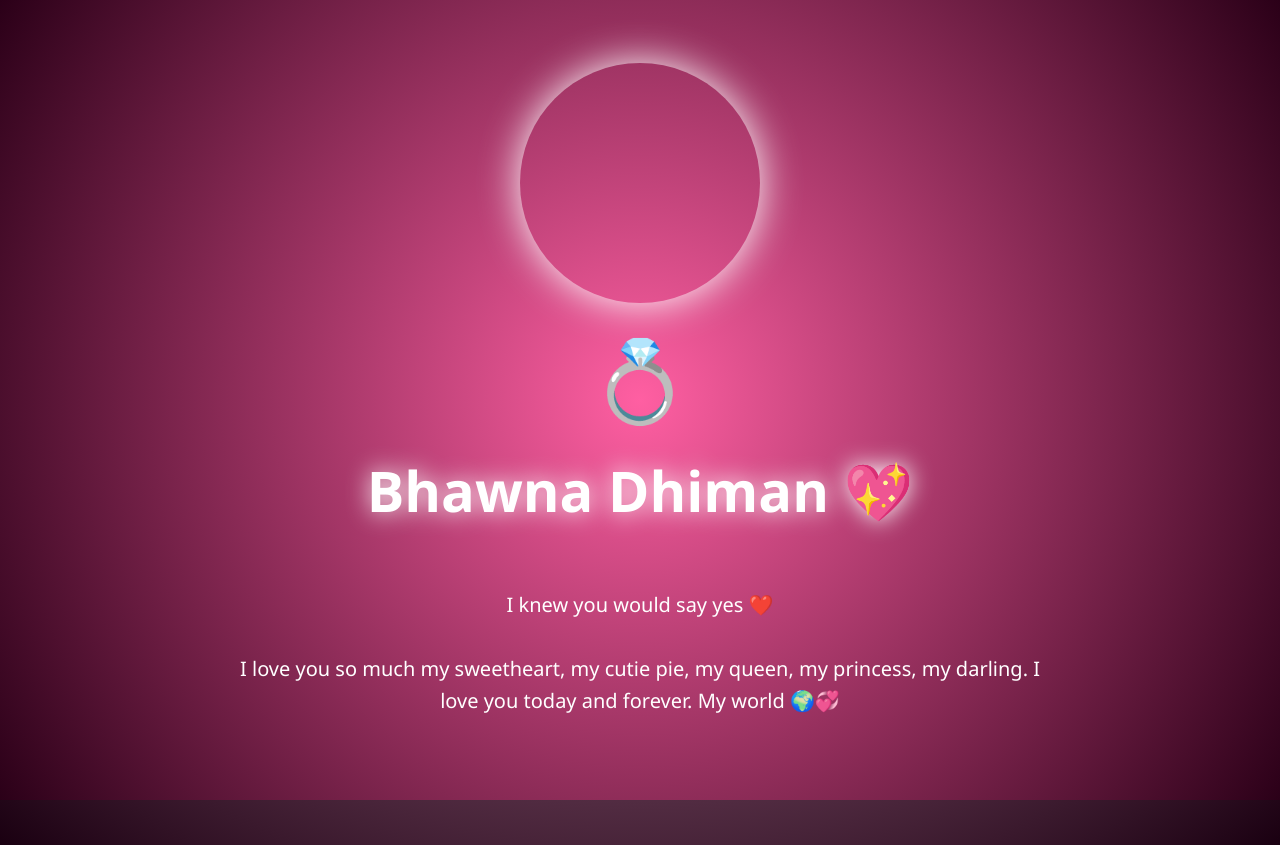
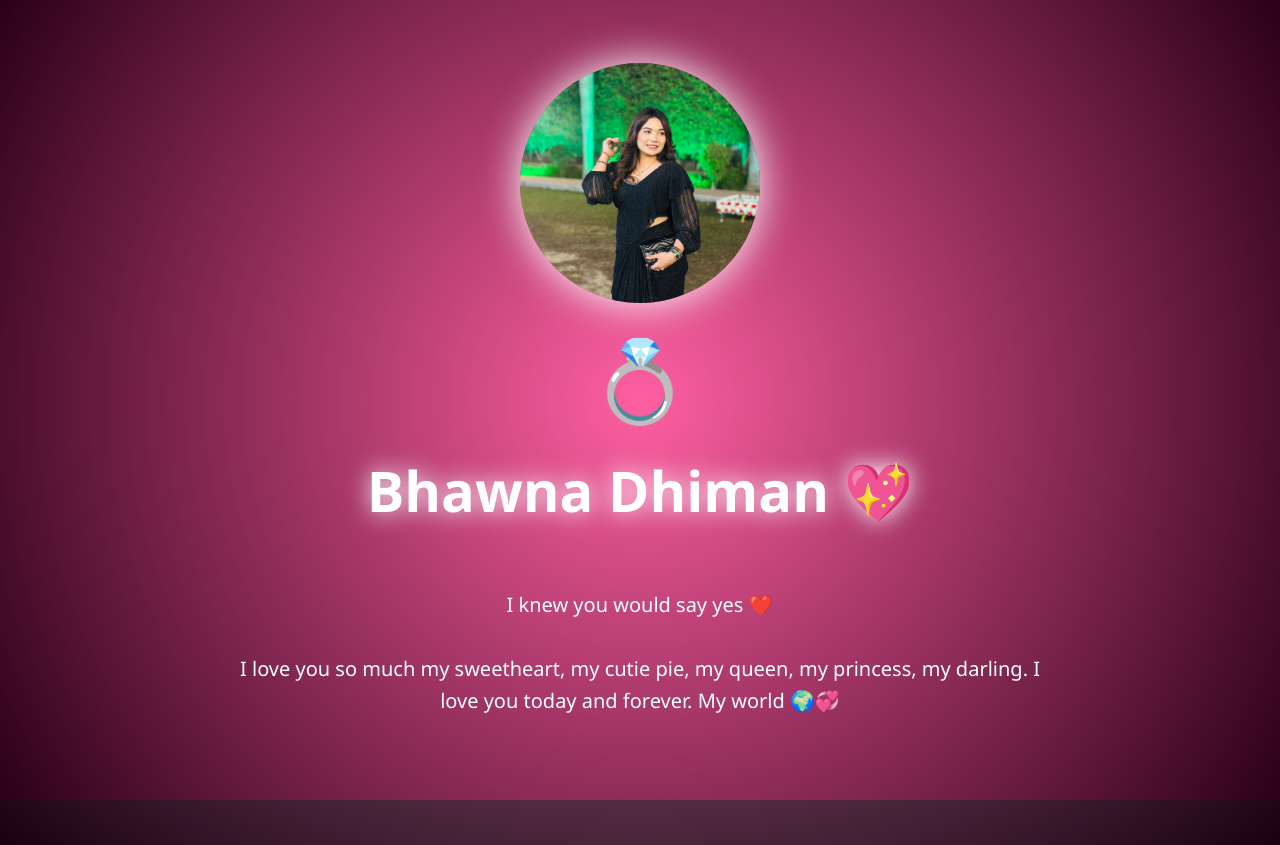
Before and after one commit to vikaspruma-eng/Valentine, a plain HTML site: page index.html in a window 1280 px wide. Both pictures are taken after a click on the button "YES". Drawn offline with Linux system fonts and the light colour scheme.

Commit message:
index.html

```diff
--- a/index.html
+++ b/index.html
@@ -116,7 +116,7 @@ button {
   width: 240px;
   height: 240px;
   border-radius: 50%;
-  background: url("bhawna.jpg") center/cover no-repeat;
+  background: url("bhawna.jpeg") center/cover no-repeat;
   box-shadow: 0 0 40px #fff;
   opacity: 0;
   transform: scale(0.8);
```
